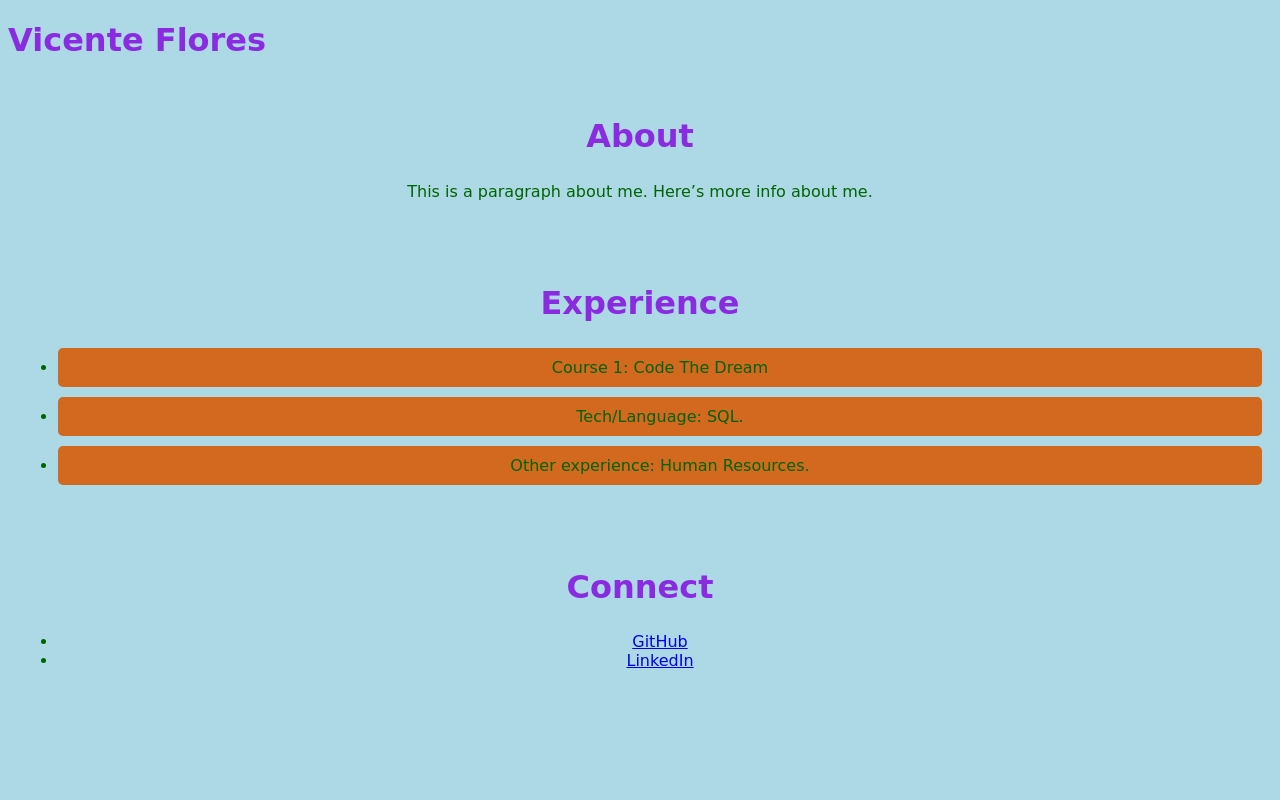
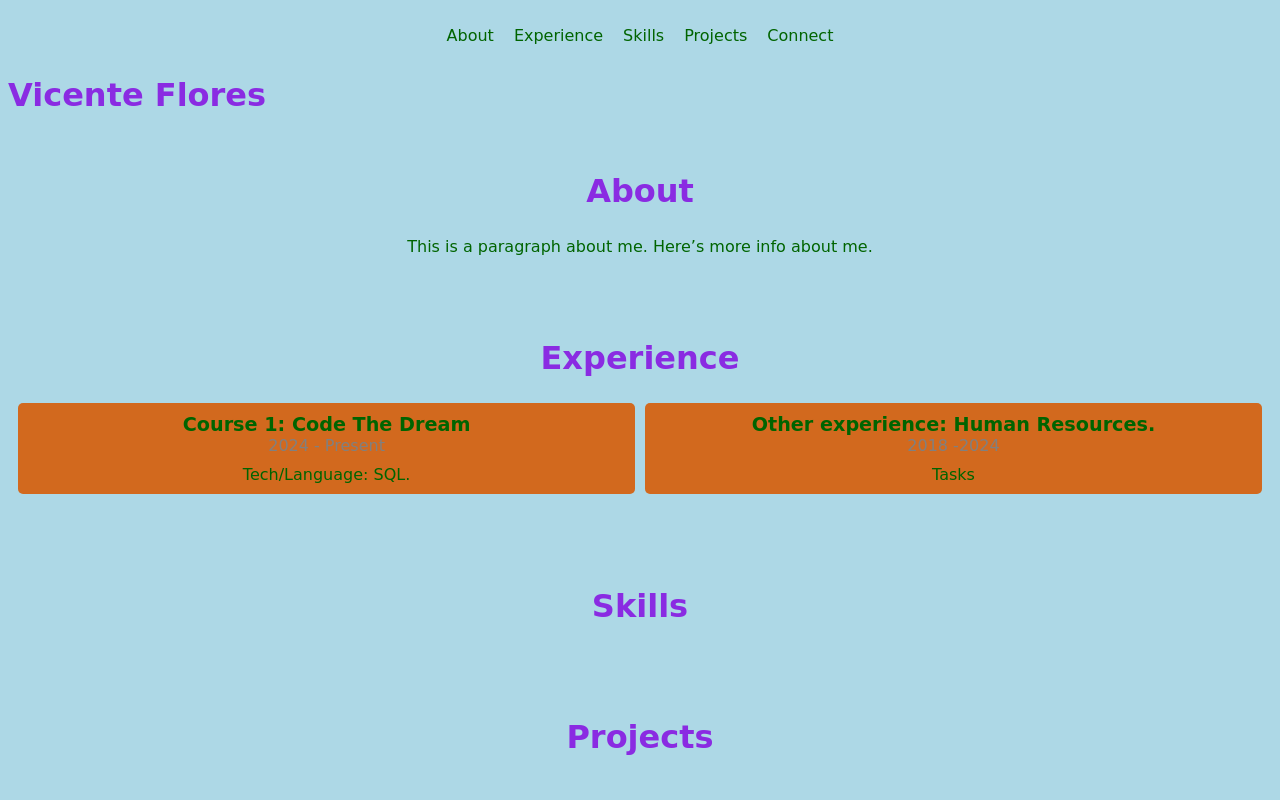
Before and after one commit to Vicentefg10/Vicente-Flores-Jupiter, a plain HTML site: page index.html in a window 1280 px wide. Shown: the top 800 px of the page. Drawn offline with Linux system fonts and the light colour scheme.

Commit message:
formatted styles added

```diff
--- a/css/index.css
+++ b/css/index.css
@@ -3,6 +3,33 @@ body {
   color: darkgreen;
   font-family: cursive;
 }
+
+nav {
+  position: sticky;
+  top: 0;
+  background-color: lightblue;
+  z-index: 100;
+}
+
+nav ul {
+  list-style-type: none;
+  display: flex;
+  justify-content: center;
+  gap: 20px;
+  padding: 10px;
+}
+
+nav ul li a {
+  text-decoration: none;
+  color: darkgreen;
+}
+
+nav ul li a:hover {
+  color: aquamarine;
+  font-weight: bold;
+  text-decoration: underline;
+}
+
 section {
   margin: 20px 0;
   padding: 10px;
@@ -21,12 +48,43 @@ h1#name {
   text-align: center;
 }
 
+#Experience ul {
+  display: flex;
+  flex-wrap: wrap;
+  justify-content: space-between;
+  padding: 0;
+}
+
 #Experience li {
   background-color: chocolate;
   padding: 10px;
   margin-bottom: 10px;
   border-radius: 5px;
+  width: 48%;
+  display: flex;
+  flex-direction: column;
 }
+
+#Experience li .job-title {
+  font-weight: bold;
+  font-size: 1.2em;
+}
+
+#Experience li .job-dates {
+  color: gray;
+  margin-bottom: 10px;
+}
+#Connect ul {
+  display: flex;
+  justify-content: center;
+  gap: 20px;
+}
+
+#Connect li a {
+  text-decoration: none;
+  color: darkgreen;
+}
+
 #Connect li a:hover {
   color: aquamarine;
   text-decoration: underline;
--- a/index.html
+++ b/index.html
@@ -9,6 +9,16 @@
   </head>
 
   <body>
+    <nav>
+      <ul>
+        <li><a href="#About">About</a></li>
+        <li><a href="#Experience">Experience</a></li>
+        <li><a href="#Skills">Skills</a></li>
+        <li><a href="#Projects">Projects</a></li>
+        <li><a href="#Connect">Connect</a></li>
+      </ul>
+    </nav>
+
     <h1>Vicente Flores</h1>
 
     <section id="About">
@@ -19,10 +29,26 @@
     <section id="Experience">
       <h2>Experience</h2>
       <ul>
-        <li>Course 1: Code The Dream</li>
-        <li>Tech/Language: SQL.</li>
-        <li>Other experience: Human Resources.</li>
+        <li>
+          <div class="job-title">Course 1: Code The Dream</div>
+          <div class="job-dates">2024 - Present</div>
+          <div class="job-description">Tech/Language: SQL.</div>
+        </li>
+        <li>
+          <div class="job-title">Other experience: Human Resources.</div>
+          <div class="job-dates">2018 -2024</div>
+          <div class="job-description">Tasks</div>
+        </li>
       </ul>
+    </section>
+
+    <section id="Skills">
+      <h2>Skills</h2>
+    </section>
+
+    <section id="Projects">
+      <h2>Projects</h2>
+      <ul></ul>
     </section>
 
     <section id="Connect">
```
